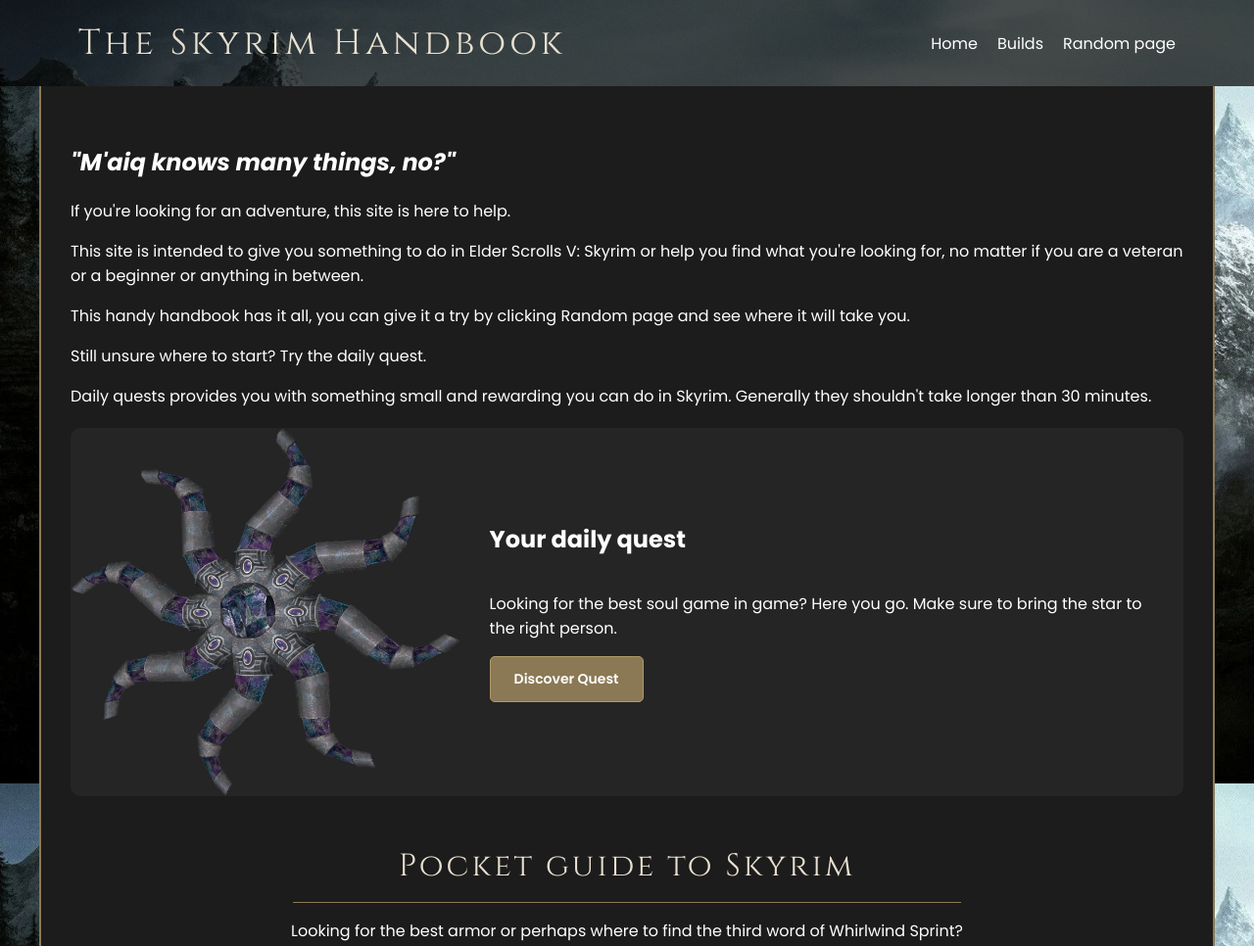
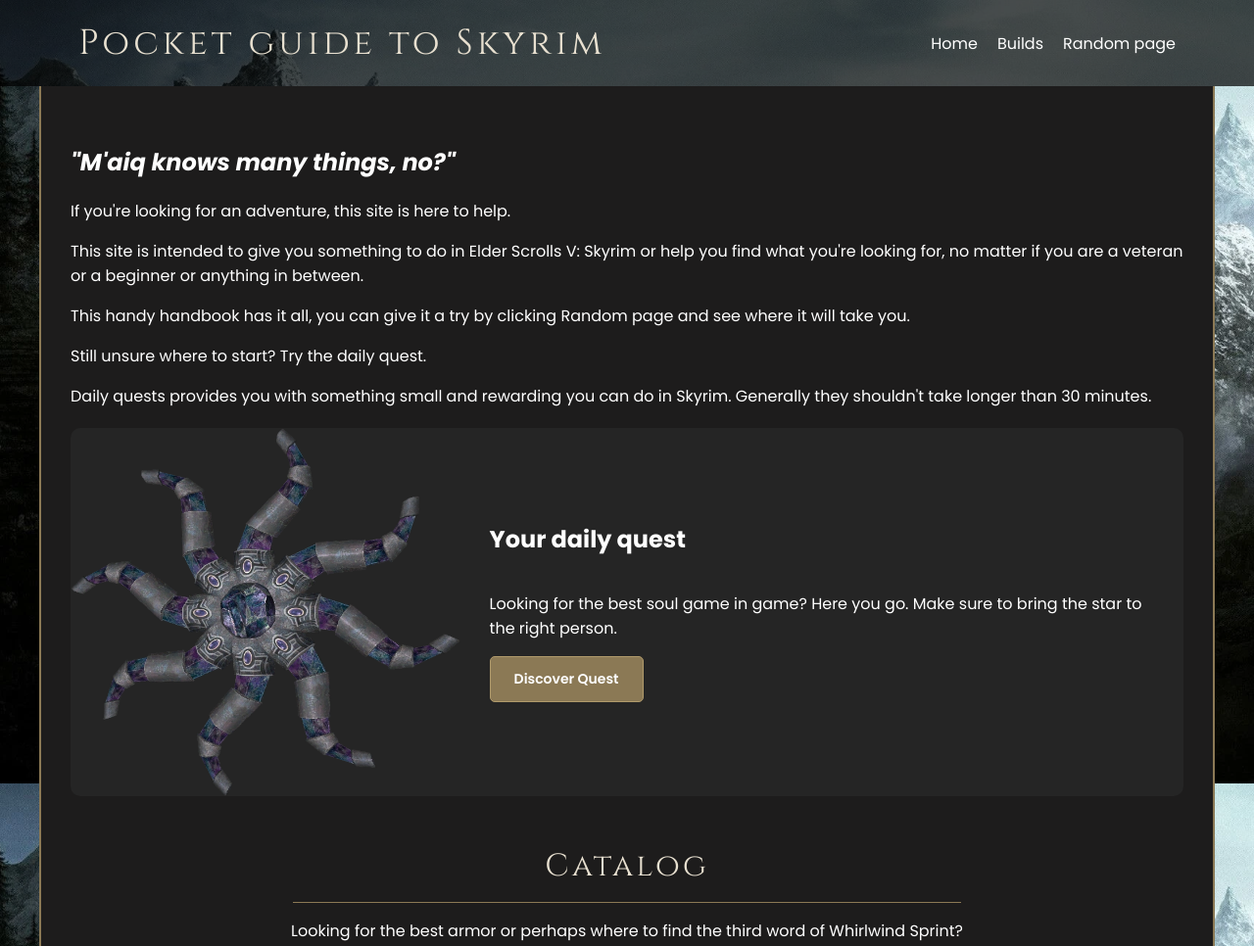
Before and after one commit to Walrusbot24/tt2-sivu, a plain HTML site: page index.html in a window 1280 px wide. Shown: the top 966 px of the page at 98% size. Drawn offline with Linux system fonts and the light colour scheme.

Commit message:
Viimeistely

```diff
--- a/index.html
+++ b/index.html
@@ -2,7 +2,7 @@
 <html lang="en">
     <head>
         <meta charset="UTF-8">
-        <title>The Skyrim Handbook</title>
+        <title>Pocket guide to Skyrim</title>
         <meta name="viewport" content="width=device-width, initial-scale=1.0">
         <link rel="stylesheet" href="tyylit.css">
         <link rel="preconnect" href="https://fonts.googleapis.com">
@@ -13,7 +13,7 @@
     <body>
         <header>
             <div class="header-content">
-                <h1>The Skyrim Handbook</h1>
+                <h1>Pocket guide to Skyrim</h1>
 
                 <nav>
                 <a href="index.html">Home</a>
@@ -45,7 +45,7 @@
                 </div>
             </div>
             <div class="section-intro">
-                <h2>Pocket guide to Skyrim</h2>
+                <h2>Catalog</h2>
                 <p>Looking for the best armor or perhaps where to find the third word of Whirlwind Sprint?</p>
             </div>
             <section class="card-grid">
```
